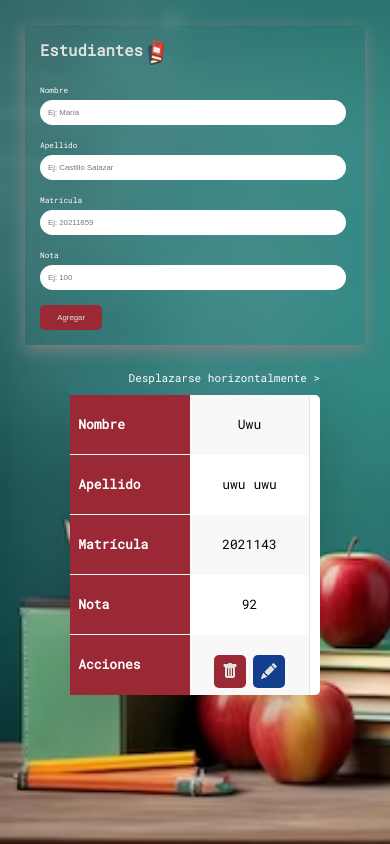
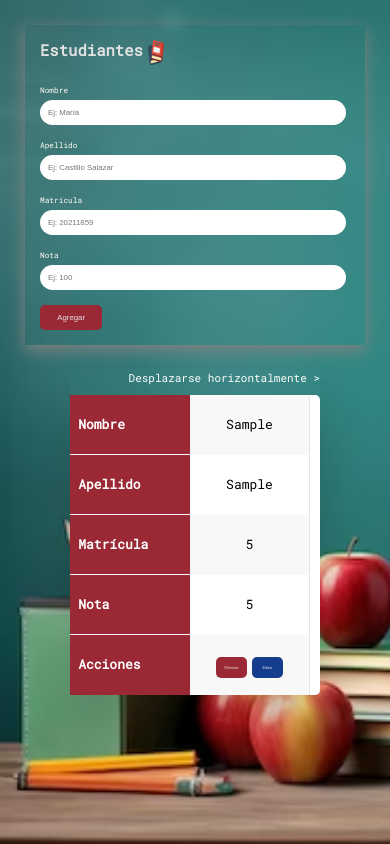
Before and after one commit to CristalpyC/Students---CRUD, a plain HTML site: page index.html in a window 390 px wide. Both pictures are taken after typing "Sample", "Sample", "5", "5" into the empty fields and a click on the button "Agregar". Drawn offline with Linux system fonts and the light colour scheme; a web font is replaced by a local one.

Commit message:
Agregando funcionalidad a botones agregar y eliminar

```diff
--- a/index.html
+++ b/index.html
@@ -3,8 +3,8 @@
 <head>
     <meta charset="UTF-8">
     <meta name="viewport" content="width=device-width, initial-scale=1.0">
+    <link rel="stylesheet" href="./static/style.css">
     <link rel="icon" href="./static/imgs/bookIcon.png">
-    <link rel="stylesheet" href="./static/style.css">
     <link rel="preconnect" href="https://fonts.googleapis.com">
     <link rel="preconnect" href="https://fonts.gstatic.com" crossorigin>
     <link href="https://fonts.googleapis.com/css2?family=Bebas+Neue&family=Borel&family=Edu+SA+Beginner:wght@600;700&family=Fira+Sans:wght@300&family=Jockey+One&family=Lato:wght@300&family=Lugrasimo&family=Miriam+Libre&family=Roboto&family=Roboto+Condensed:wght@300;400;500&family=Roboto+Mono:wght@300;400&display=swap" rel="stylesheet">
@@ -44,7 +44,7 @@
     </form>
     <!--Tabla dinámica-->
     <div class="table__container">
-        <table class="fl__table">
+        <table id="fl__table">
             <thead>
             <tr>
                 <th>Nombre</th>
@@ -54,8 +54,8 @@
                 <th>Acciones</th>
             </tr>
             </thead>
-            <tbody>
-                <tr>
+            <tbody id="tbody">
+                <!--<tr>
                     <td>Uwu</td>
                     <td>uwu uwu</td>
                     <td>2021143</td>
@@ -72,7 +72,7 @@
                             </svg>
                         </button>
                     </td>
-                </tr>
+                </tr>-->
             <!--<tr>
                 <td>Content 1</td>
                 <td>Content 1</td>
--- a/main.js
+++ b/main.js
@@ -8,7 +8,6 @@ function ValidateForm(e) {
     const lastname = document.getElementById('lastname').value.trim();
     const register = document.getElementById('register').value.trim();
     const grade = document.getElementById('grade').value.trim();
-
 
     //Expresiones regulares
     const regexName = /^[A-Za-z\s]+$/;
@@ -34,12 +33,60 @@ function ValidateForm(e) {
         alert('La nota debe ser un número entre 0 y 100');
         return;
 
-    }  console.log({
-        'name': name,
-        'lastname': lastname,
-        'register': register,
-        'grade': grade
+    }
+
+
+    //Agregando campos
+    // Selecciona el elemento tbody de la tabla con el id "tabla".
+    var tbody = document.querySelector("#fl__table tbody");
+
+    // Crea una nueva fila y celdas para cada dato ingresado.
+    var fila = document.createElement("tr");
+    var celda1 = document.createElement("td");
+    var celda2 = document.createElement("td");
+    var celda3 = document.createElement("td");
+    var celda4 = document.createElement("td");
+    var celda5 = document.createElement("td");
+
+    // Asigna los valores de los campos de entrada a las celdas correspondientes.
+    celda1.textContent = name;
+    celda2.textContent = lastname;
+    celda3.textContent = register;
+    celda4.textContent = grade;
+
+     // Botónn eliminar: Eliminando campos
+    var btnEliminar = document.createElement("button");
+    btnEliminar.textContent = "Eliminar";
+    btnEliminar.classList.add("delete__btn");
+    btnEliminar.addEventListener("click", function () {
+        tbody.removeChild(fila);
     });
+
+    //Boton editar: Editando campos
+    var btnEditar = document.createElement("button");
+    btnEditar.textContent = "Editar";
+    btnEditar.classList.add("update__btn");
+    btnEditar.addEventListener("click", function () {
+        // Aquí puedes implementar la lógica para editar la fila si es necesario
+        alert('Implementa la lógica para editar la fila aquí');
+    });
+
+     // Agrega los botones a la celda5
+     celda5.appendChild(btnEliminar);
+     celda5.appendChild(btnEditar);
+
+    // Agrega las celdas a la fila.
+    fila.appendChild(celda1);
+    fila.appendChild(celda2);
+    fila.appendChild(celda3);
+    fila.appendChild(celda4);
+    fila.appendChild(celda5);
+
+    // Agrega la fila a la tabla.
+    tbody.appendChild(fila);
+
+    // Muestra la tabla estableciendo su estilo de visualización en "table".
+    document.getElementById("fl__table").style.display = "table";
 
     //Formulario en blanco, una vez presionemos "agregar"
     const form = document.getElementById('data__container');
--- a/static/style.css
+++ b/static/style.css
@@ -62,7 +62,8 @@ h1{
     color: #fff9f4;
 }
 
-.add__btn{
+.add__btn,
+.delete__btn{
     font-size: var(--font);
     padding: 8px 5px;
     white-space: nowrap;
@@ -71,6 +72,22 @@ h1{
     background-color: #9b2935;
     border-radius: 5px;
     color: #e2e2e2;
+}
+
+.update__btn{
+    font-size: var(--font);
+    padding: 8px 5px;
+    margin-left: 5px;
+    white-space: nowrap;
+    width: 8em;
+    border: none;
+    background-color: #143d8d;
+    border-radius: 5px;
+    color: #e2e2e2;
+}
+
+.update__btn:hover{
+    background-color: #0a255c;
 }
 
 .add__btn:hover{
@@ -88,7 +105,7 @@ h1{
     box-shadow: 0px 35px 50px rgba( 0, 0, 0, 0.2 );
 }
 
-.fl__table {
+#fl__table {
     border-radius: 5px;
     font-size: 12px;
     font-weight: normal;
@@ -100,42 +117,34 @@ h1{
     background-color: white;
 }
 
-.fl__table td, .fl__table th {
+#fl__table td, #fl__table th {
     text-align: center;
     padding: 8px;
 }
 
-.fl__table td {
+#fl__table td {
     border-right: 1px solid #f8f8f8;
     font-size: 12px;
 }
 
-.fl__table thead th {
+#fl__table thead th {
     color: #ffffff;
     background: #9b2935;
 }
 
 
-.fl__table thead th:nth-child(odd) {
+#fl__table thead th:nth-child(odd) {
     color: #ffffff;
     background: #9b2935;
 }
 
-.fl__table tr:nth-child(even) {
+#fl__table tr:nth-child(even) {
     background: #F8F8F8;
 }
 
 .d{
     display: flex;
     justify-content: space-between;
-}
-
-.update__btn{
-    background-color: #143d8d;
-}
-
-.update__btn:hover{
-    background-color: #0a255c;
 }
 
 .title__container{
@@ -149,7 +158,7 @@ h1{
 }
 /* Responsive */
 @media (max-width: 767px) {
-    .fl__table {
+    #fl__table {
         display: block;
         width: 100%;
     }
@@ -162,21 +171,21 @@ h1{
         padding: 0 0 10px;
     }
 
-    .fl__table thead, .fl__table tbody, .fl__table thead th {
+    #fl__table thead, #fl__table tbody, #fl__table thead th {
         display: block;
     }
-    .fl__table thead th:last-child{
+    #fl__table thead th:last-child{
         border-bottom: none;
     }
-    .fl__table thead {
+    #fl__table thead {
         float: left;
     }
-    .fl__table tbody {
+    #fl__table tbody {
         width: auto;
         position: relative;
         overflow-x: auto;
     }
-    .fl__table td, .fl__table th {
+    #fl__table td, #fl__table th {
         padding: 20px .625em .625em .625em;
         height: 60px;
         vertical-align: middle;
@@ -187,27 +196,27 @@ h1{
         font-size: 13px;
         text-overflow: ellipsis;
     }
-    .fl__table thead th {
+    #fl__table thead th {
         text-align: left;
         border-bottom: 1px solid #f7f7f9;
     }
-    .fl__table tbody tr {
+    #fl__table tbody tr {
         display: table-cell;
     }
-    .fl__table tbody tr:nth-child(odd) {
+    #fl__table tbody tr:nth-child(odd) {
         background: none;
     }
-    .fl__table tr:nth-child(even) {
+    #fl__table tr:nth-child(even) {
         background: transparent;
     }
-    .fl__table tr td:nth-child(odd) {
+    #fl__table tr td:nth-child(odd) {
         background: #F8F8F8;
         border-right: 1px solid #E6E4E4;
     }
-    .fl__table tr td:nth-child(even) {
+    #fl__table tr td:nth-child(even) {
         border-right: 1px solid #E6E4E4;
     }
-    .fl__table tbody td {
+    #fl__table tbody td {
         display: block;
         text-align: center;
     }
```
